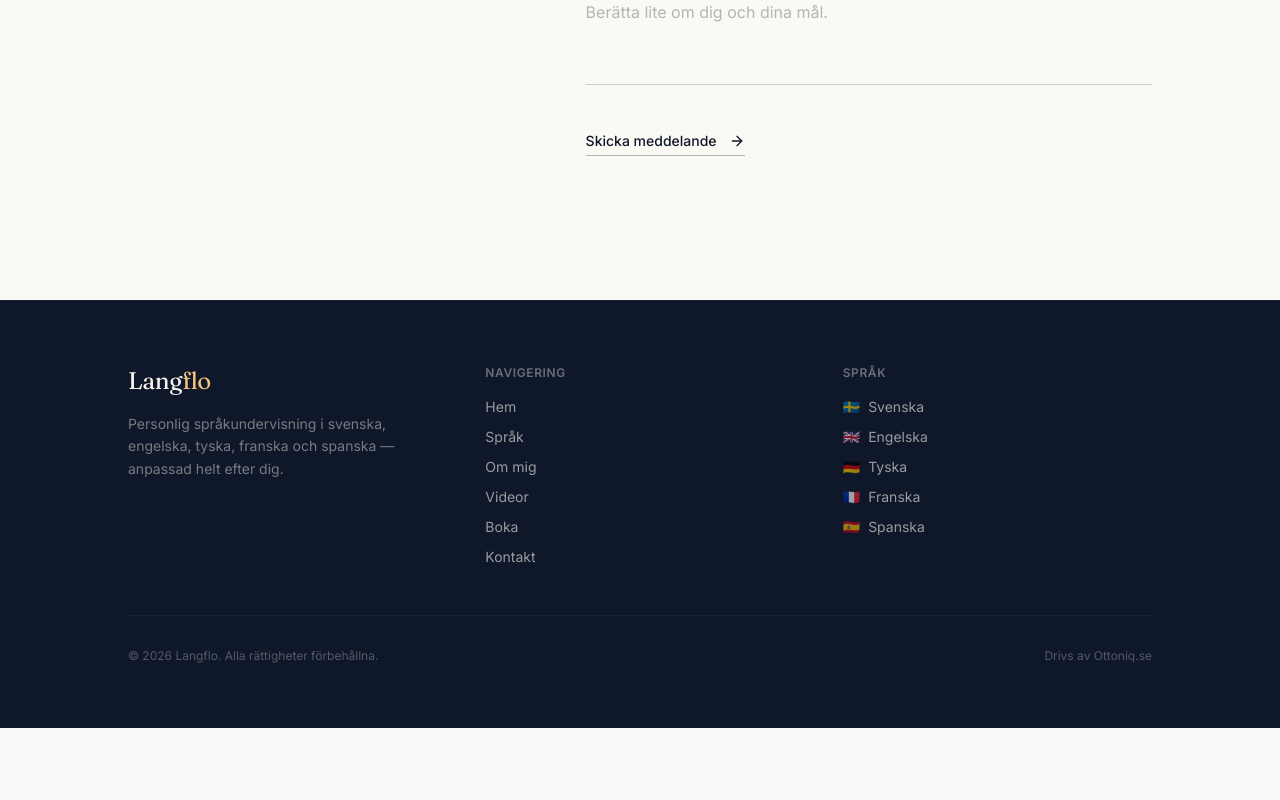
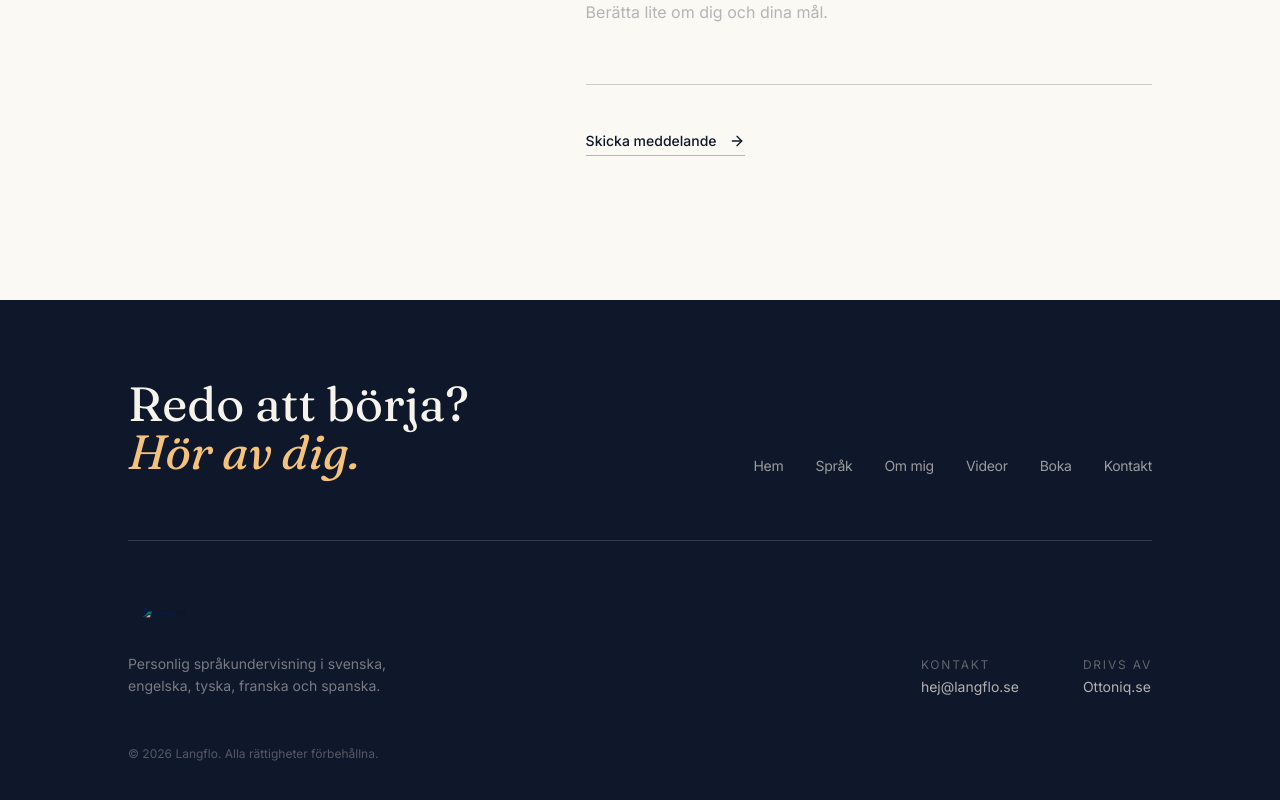
Before and after one commit to ottotf-gif/Alex, a React (Vite) app: page / in a window 1280 px wide. Shown: the part 6811-7611 px from the top of the page. Before the commit the page ends 7539 px from the top, so only its background shows below. Built offline with nearby package versions, Linux system fonts and the light colour scheme.

Commit message:
Updated Footer.tsx

```diff
--- a/src/components/Footer.tsx
+++ b/src/components/Footer.tsx
@@ -1,4 +1,5 @@
-import { NAV_ITEMS, LANGUAGES } from '../data/content';
+import Logo from './Logo';
+import { NAV_ITEMS, CONTACT } from '../data/content';
 import { scrollToId } from '../lib/scroll';
 
 export default function Footer() {
@@ -7,31 +8,24 @@ export default function Footer() {
     scrollToId(href);
   };
 
+  const email = CONTACT.find((c) => c.label === 'E-post');
+
   return (
-    <footer className="border-t border-white/5 bg-navy text-cream">
-      <div className="container-x py-16">
-        <div className="grid gap-12 md:grid-cols-3">
-          <div className="flex flex-col gap-4">
-            <a href="#hem" className="font-display text-2xl tracking-tight text-cream">
-              Lang<span className="text-sand">flo</span>
-            </a>
-            <p className="max-w-xs text-sm leading-relaxed text-cream/45">
-              Personlig språkundervisning i svenska, engelska, tyska, franska och
-              spanska — anpassad helt efter dig.
-            </p>
-          </div>
-
-          <div>
-            <p className="mb-4 text-xs font-semibold uppercase tracking-wider text-cream/40">
-              Navigering
-            </p>
-            <nav className="flex flex-col gap-2.5">
+    <footer className="bg-navy text-cream">
+      <div className="container-x py-20">
+        {/* Stor avslutande rad (som Ottoniqs "Bygger lugnt, från Bohuslän") */}
+        <div className="grid gap-12 border-b border-white/15 pb-16 md:grid-cols-[1fr_auto] md:items-end">
+          <h2 className="font-display text-4xl leading-tight text-cream md:text-5xl">
+            Redo att börja?<br />
+            <span className="italic text-sand">Hör av dig.</span>
+          </h2>
+          <nav className="flex flex-wrap gap-x-8 gap-y-3">
             {NAV_ITEMS.map((item) => (
               <a
                 key={item.href}
                 href={item.href}
                 onClick={(e) => handleNav(e, item.href)}
-                  className="text-sm text-cream/60 transition-colors hover:text-teal-light"
+                className="text-sm tracking-tight text-cream/60 transition-colors hover:text-sand"
               >
                 {item.label}
               </a>
@@ -39,34 +33,43 @@ export default function Footer() {
           </nav>
         </div>
 
+        <div className="mt-12 flex flex-col gap-8 md:flex-row md:items-end md:justify-between">
+          <div className="flex flex-col gap-4">
+            <Logo />
+            <p className="max-w-xs text-sm leading-relaxed text-cream/45">
+              Personlig språkundervisning i svenska, engelska, tyska, franska och spanska.
+            </p>
+          </div>
+
+          <div className="flex flex-col gap-6 md:flex-row md:gap-16">
+            {email && (
               <div>
-            <p className="mb-4 text-xs font-semibold uppercase tracking-wider text-cream/40">
-              Språk
-            </p>
-            <div className="flex flex-col gap-2.5">
-              {LANGUAGES.map((l) => (
-                <span key={l.name} className="flex items-center gap-2 text-sm text-cream/60">
-                  <span>{l.flag}</span>
-                  <span>{l.name}</span>
-                </span>
-              ))}
+                <p className="text-xs uppercase tracking-[0.15em] text-cream/35">Kontakt</p>
+                <a
+                  href={email.href ?? '#'}
+                  className="mt-1 inline-block text-sm text-cream/70 transition-colors hover:text-sand"
+                >
+                  {email.value}
+                </a>
+              </div>
+            )}
+            <div>
+              <p className="text-xs uppercase tracking-[0.15em] text-cream/35">Drivs av</p>
+              <a
+                href="https://ottoniq.se"
+                target="_blank"
+                rel="noopener noreferrer"
+                className="mt-1 inline-block text-sm text-cream/70 transition-colors hover:text-sand"
+              >
+                Ottoniq.se
+              </a>
             </div>
           </div>
         </div>
 
-        <div className="mt-12 flex flex-col items-center justify-between gap-4 border-t border-white/5 pt-8 sm:flex-row">
-          <p className="text-xs text-cream/30">
+        <p className="mt-12 text-xs text-cream/30">
           © {new Date().getFullYear()} Langflo. Alla rättigheter förbehållna.
         </p>
-          <a
-            href="https://ottoniq.se"
-            target="_blank"
-            rel="noopener noreferrer"
-            className="text-xs text-cream/30 transition-colors hover:text-cream/60"
-          >
-            Drivs av Ottoniq.se
-          </a>
-        </div>
       </div>
     </footer>
   );
```
Lines whose indentation alone changed are shown as unchanged.
